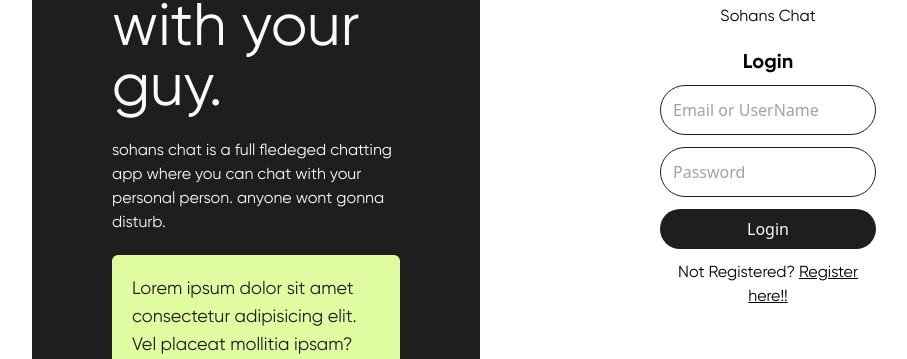
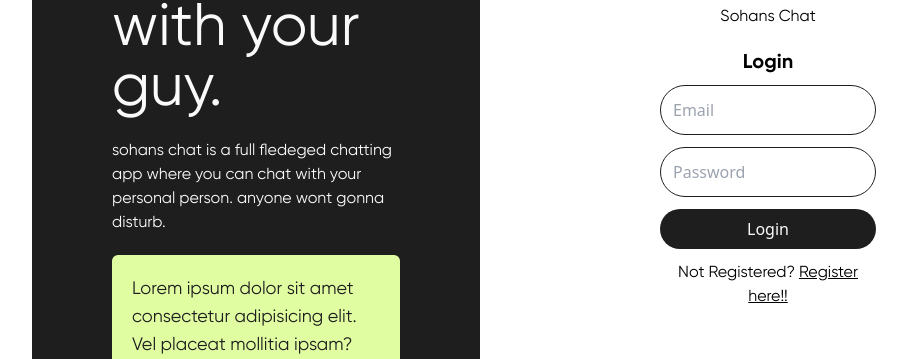
Before and after one commit to sohanthink/socialmedia-frontend, a React (Vite) app: page / in a window 1280 px wide. Shown: the part 287-646 px from the top of the page, without its empty margins (176-1083 px from the left). Built offline with nearby package versions, Linux system fonts and the light colour scheme.

Commit message:
sign in completed

```diff
--- a/package.json
+++ b/package.json
@@ -15,6 +15,7 @@
     "react": "^18.2.0",
     "react-dom": "^18.2.0",
     "react-helmet-async": "^2.0.5",
+    "react-hot-toast": "^2.4.1",
     "react-redux": "^9.1.2",
     "react-router-dom": "^6.23.1",
     "yup": "^1.4.0"
--- a/src/components/AuthForm.jsx
+++ b/src/components/AuthForm.jsx
@@ -4,12 +4,14 @@ import logo from '../assets/logo/logo.png'
 import { useFormik } from 'formik';
 import * as Yup from 'yup';
 import { useAddUserMutation } from '../features/api/authApi';
-import { Link } from 'react-router-dom';
+import { Link, redirect, useNavigate, } from 'react-router-dom';
+import toast, { Toaster } from 'react-hot-toast';
+
 
 const AuthForm = () => {
 
-    const [addUser, { isLoading, isSuccess, isError, error }] = useAddUserMutation();
-
+    const [addUser, { isLoading, isSuccess, isError, error, data }] = useAddUserMutation();
+    const navigate = useNavigate()
     const registration = async () => {
         try {
             const signUpMutation = await addUser({
@@ -19,8 +21,17 @@ const AuthForm = () => {
                 userName: formik.values.userName,
                 password: formik.values.password
             })
-            console.log(signUpMutation?.data?.data);
-            console.log(signUpMutation.error?.data?.message);
+
+            if (signUpMutation?.data?.data) {
+                toast.success(signUpMutation?.data.message)
+                setTimeout(() => {
+                    navigate('/')
+                }, 4000);
+            } else {
+                const errmsg = signUpMutation.error?.data?.message
+                toast.error(errmsg)
+            }
+
 
         } catch (error) {
             console.error('Error during registration:', error);
@@ -51,7 +62,8 @@ const AuthForm = () => {
                 .required('Password Required'),
         }),
         onSubmit: () => {
-            registration()
+            registration();
+            formik.resetForm();
         }
     });
 
@@ -59,6 +71,7 @@ const AuthForm = () => {
 
     return (
         <div className='py-20'>
+            <Toaster />
             <div className='align-center justify-center flex'>
                 <Image source={logo} className="w-24" alt="logo" />
             </div>
--- a/src/features/api/authApi.js
+++ b/src/features/api/authApi.js
@@ -12,7 +12,14 @@ export const authApi = createApi({
         body,
       }),
     }),
+    loginUser: builder.mutation({
+      query: (body) => ({
+        url: "/api/v1/auth/login",
+        method: "POST",
+        body,
+      }),
+    }),
   }),
 });
 
-export const { useAddUserMutation } = authApi;
+export const { useAddUserMutation, useLoginUserMutation } = authApi;
--- a/src/pages/Login.jsx
+++ b/src/pages/Login.jsx
@@ -3,11 +3,62 @@ import AuthContents from '../components/AuthContents'
 import logo from "../assets/logo/logo.png"
 import Image from '../components/Image'
 import { Helmet } from 'react-helmet-async'
-import { Link } from 'react-router-dom'
+import { Link, useNavigate } from 'react-router-dom'
+import { useLoginUserMutation } from '../features/api/authApi'
+import toast, { Toaster } from 'react-hot-toast';
+import { useFormik } from 'formik'
+import * as Yup from 'yup';
 
 const Login = () => {
+    const [loginUser] = useLoginUserMutation();
+    const navigate = useNavigate()
+
+    const login = async (values) => {
+        console.log("aiche");
+        try {
+            const signInMutation = await loginUser({
+                email: formik.values.email,
+                password: formik.values.password
+            })
+
+            console.log(signInMutation);
+
+            if (signInMutation?.data?.data) {
+                toast.success(signInMutation?.data.message)
+                formik.resetForm();
+                navigate('/home')
+            } else {
+                const errmsg = signInMutation.error?.data?.message
+                toast.error(errmsg)
+            }
+
+
+        } catch (error) {
+            console.error('Error during registration:', error);
+        }
+    }
+
+    const formik = useFormik({
+        initialValues: {
+            email: '',
+            password: ''
+        },
+        validationSchema: Yup.object({
+            email: Yup.string().email('Invalid email address').required('Email Required'),
+            password: Yup.string()
+                .max(15, 'Must be 15 characters or less')
+                .min(6, 'Min 6 Character required')
+                .required('Password Required'),
+        }),
+        onSubmit: async (values) => {
+            await login(values);
+        }
+    });
+    // console.log(formik);
+
     return (
         <>
+            <Toaster />
             <Helmet>
                 <title>Login</title>
             </Helmet>
@@ -24,10 +75,37 @@ const Login = () => {
                         </div>
                         <h3 className='text-center font-GilroyRegular mb-5'>Sohans Chat</h3>
                         <h4 className="font-Gilroybold text-center mb-2 text-xl">Login</h4>
-                        <form className='space-y-3'>
-                            <input className='w-full border-dark border px-3 py-3 rounded-full' placeholder='Email or UserName' type="text" />
-                            <input className='w-full border-dark border px-3 py-3 rounded-full' placeholder='Password' type="text" />
-                            <button className='bg-dark px-4 py-2 rounded-full text-white block w-full'>Login</button>
+
+                        <form onSubmit={formik.handleSubmit} className='space-y-3'>
+                            <input className='w-full border-dark border px-3 py-3 rounded-full'
+                                placeholder='Email'
+                                type="email"
+                                name='email'
+                                onChange={formik.handleChange}
+                                onBlur={formik.handleBlur}
+                                value={formik.values.email}
+                                autoComplete='off'
+                            />
+
+                            {formik.touched.email && formik.errors.email ? (
+                                <p className='text-error font-GilroyRegular'>{formik.errors.email}</p>
+                            ) : null}
+
+                            <input className='w-full border-dark border px-3 py-3 rounded-full'
+                                placeholder='Password'
+                                type="password"
+                                name='password'
+                                onChange={formik.handleChange}
+                                onBlur={formik.handleBlur}
+                                value={formik.values.password}
+                                autoComplete='off'
+                            />
+                            {formik.touched.password && formik.errors.password ? (
+                                <p className='text-error font-GilroyRegular'>{formik.errors.password}</p>
+                            ) : null}
+
+                            <button type='submit' className='bg-dark px-4 py-2 rounded-full text-white block w-full'>Login</button>
+
                             <h4 className='text-center font-GilroyRegular'>Not Registered? <Link to="/registration"><u>Register here!!</u></Link></h4>
                         </form>
                     </div>
```
Also changed, not shown: 1 other file (tests, documents, lock files or other folders).
